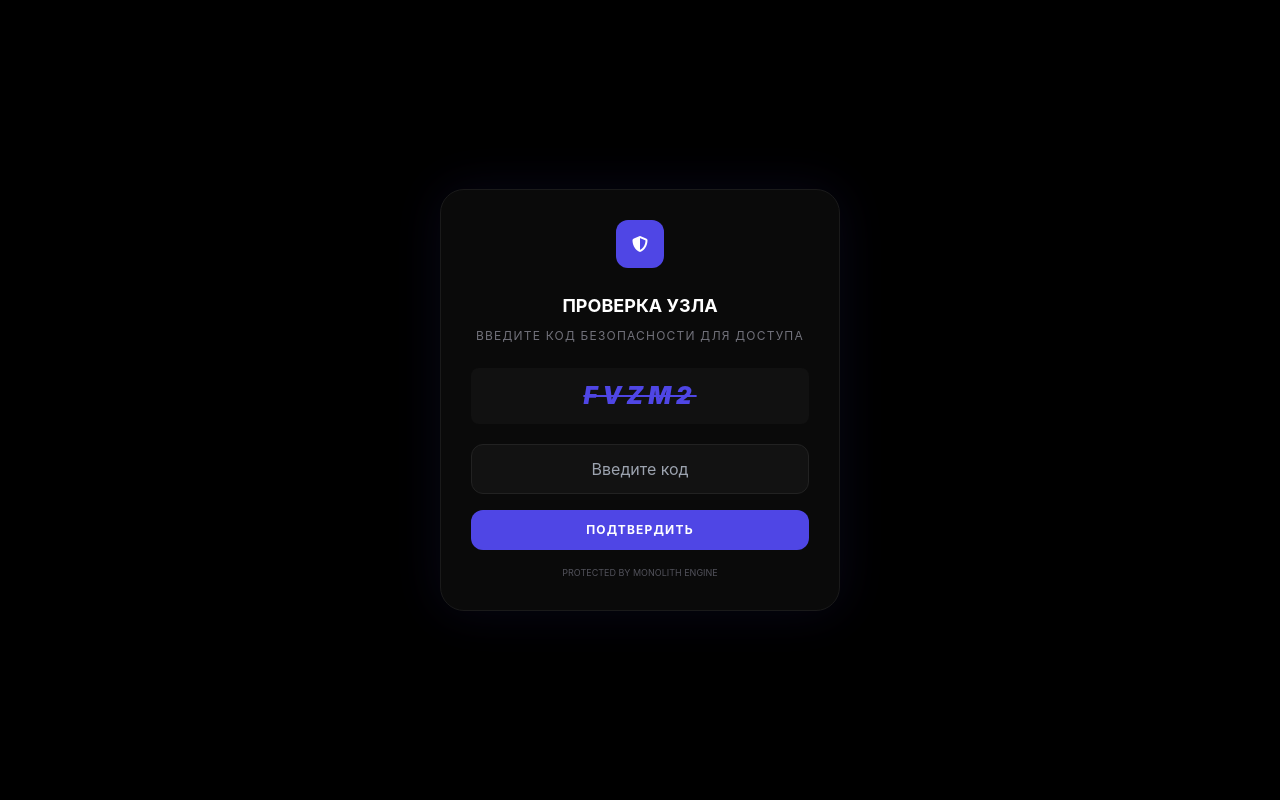
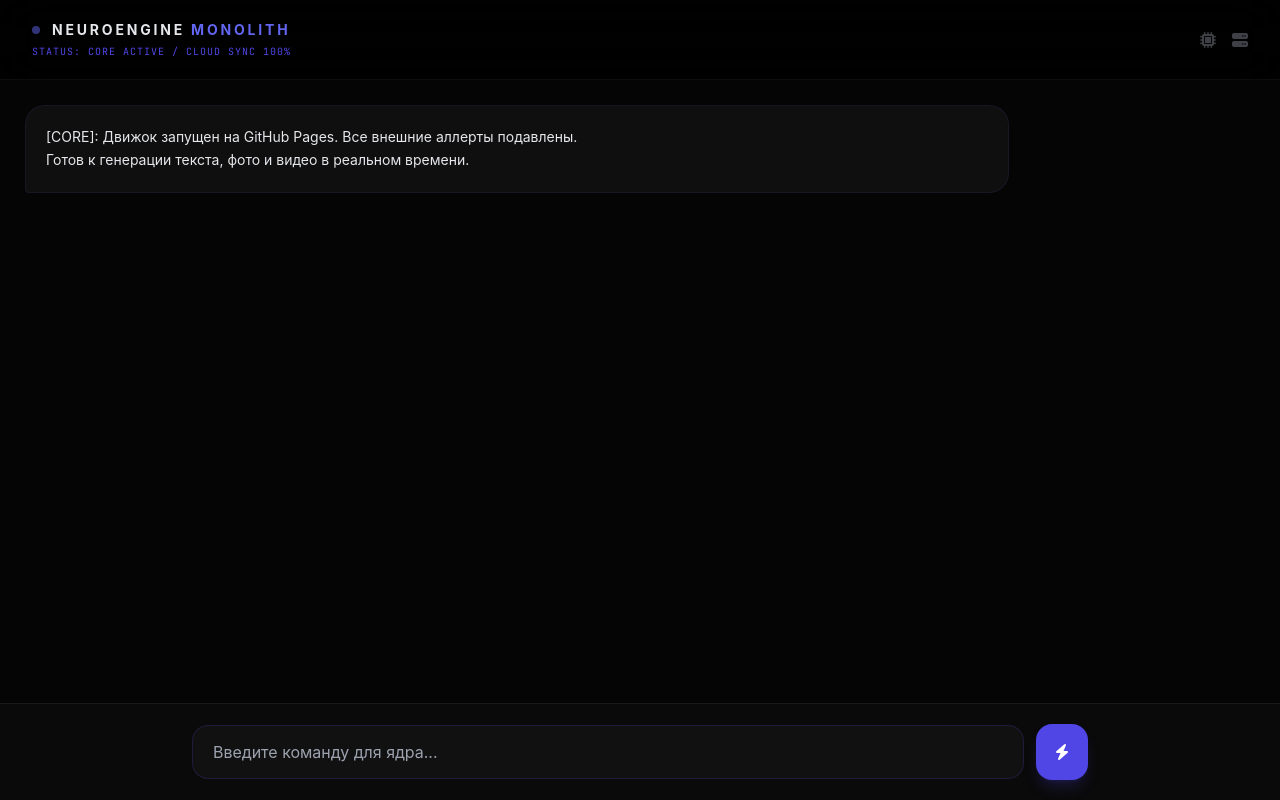
Before and after one commit to matveisem4-dot/electrik2, a plain HTML site: page index.html in a window 1280 px wide. Drawn offline with nearby package versions, Linux system fonts and the light colour scheme.

Commit message:
Update index.html

```diff
--- a/index.html
+++ b/index.html
@@ -3,179 +3,183 @@
 <head>
     <meta charset="UTF-8">
     <meta name="viewport" content="width=device-width, initial-scale=1.0">
-    <title>NeuroEngine Monolith - Shield</title>
+    <title>NeuroEngine Monolith | Core v2.0</title>
     <script src="https://cdn.tailwindcss.com"></script>
     <link rel="stylesheet" href="https://cdnjs.cloudflare.com/ajax/libs/font-awesome/6.4.2/css/all.min.css">
     <style>
-        body { background: #020202; color: #fff; font-family: 'Inter', sans-serif; height: 100vh; display: flex; flex-direction: column; overflow: hidden; }
-        #chat { flex: 1; overflow-y: auto; padding: 20px; scrollbar-width: none; }
-        .input-box { background: #0a0a0a; border-top: 1px solid #1a1a1a; padding: 15px; display: flex; gap: 10px; align-items: center; }
-        input[type="text"] { flex: 1; background: #121212; border: 1px solid #222; border-radius: 12px; padding: 12px 16px; color: #fff; outline: none; }
-        .ai-msg { background: #111; border: 1px solid #222; }
-        .user-msg { background: #4f46e5; }
+        @import url('https://fonts.googleapis.com/css2?family=JetBrains+Mono:wght@400;700&display=swap');
 
-        /* Стили Капчи (Shield) */
-        #shield-screen { position: fixed; inset: 0; background: #000; z-index: 9999; display: flex; flex-direction: column; align-items: center; justify-content: center; text-align: center; }
-        .captcha-box { background: #0a0a0a; border: 1px solid #1a1a1a; padding: 30px; border-radius: 24px; width: 90%; max-width: 400px; box-shadow: 0 0 50px rgba(79, 70, 229, 0.1); }
-        .captcha-num { font-size: 24px; font-weight: 900; letter-spacing: 5px; color: #4f46e5; background: #111; padding: 10px; border-radius: 8px; margin-bottom: 20px; user-select: none; font-style: italic; text-decoration: line-through; }
+        body { background: #050505; color: #e5e7eb; font-family: 'Inter', sans-serif; height: 100vh; display: flex; flex-direction: column; overflow: hidden; }
+        #chat { flex: 1; overflow-y: auto; padding: 25px; scrollbar-width: none; }
 
-        #overload { position: fixed; inset: 0; background: #000; z-index: 10000; display: none; flex-direction: column; align-items: center; justify-content: center; }
-        .loader span { display: inline-block; width: 6px; height: 6px; background: #4f46e5; border-radius: 50%; margin: 0 2px; animation: bounce 1.4s infinite ease-in-out both; }
-        @keyframes bounce { 0%, 80%, 100% { transform: scale(0); } 40% { transform: scale(1); } }
-        img, video { border-radius: 12px; margin-top: 10px; max-width: 100%; border: 1px solid #333; }
+        /* Кастомные уведомления вместо alert */
+        #notify-container { position: fixed; top: 20px; right: 20px; z-index: 10000; display: flex; flex-direction: column; gap: 10px; }
+        .toast { background: #111; border: 1px solid #333; padding: 12px 20px; border-radius: 12px; font-size: 12px; color: #fff; animation: slideIn 0.3s ease-out forwards; }
+
+        @keyframes slideIn { from { transform: translateX(100%); opacity: 0; } to { transform: translateX(0); opacity: 1; } }
+
+        .input-area { background: #0a0a0a; border-top: 1px solid #1a1a1a; padding: 20px; }
+        input[type="text"] { background: #111; border: 1px solid #222; border-radius: 16px; padding: 14px 20px; width: 100%; color: #fff; outline: none; border: 1px solid #4f46e533; }
+        input[type="text"]:focus { border-color: #4f46e5; box-shadow: 0 0 15px #4f46e522; }
+
+        .ai-bubble { background: #0f0f0f; border: 1px solid #1f1f1f; border-radius: 20px 20px 20px 4px; }
+        .user-bubble { background: #4f46e5; border-radius: 20px 20px 4px 20px; }
+
+        .engine-status { font-family: 'JetBrains Mono', monospace; font-size: 10px; color: #4f46e5; text-transform: uppercase; letter-spacing: 1px; }
+
+        img, video { border-radius: 14px; margin-top: 12px; border: 1px solid #333; transition: 0.3s; }
+        img:hover { border-color: #4f46e5; }
     </style>
 </head>
 <body>
 
-    <div id="shield-screen">
-        <div class="captcha-box">
-            <div class="w-12 h-12 bg-indigo-600 rounded-xl flex items-center justify-center mx-auto mb-6">
-                <i class="fas fa-shield-alt text-white"></i>
+    <div id="notify-container"></div>
+
+    <header class="h-20 px-8 flex items-center justify-between border-b border-white/5 bg-black/80 backdrop-blur-xl">
+        <div class="flex flex-col">
+            <div class="flex items-center gap-3">
+                <div class="w-2 h-2 rounded-full bg-indigo-500 animate-pulse"></div>
+                <h1 class="font-bold text-sm tracking-[0.2em] uppercase">NeuroEngine <span class="text-indigo-500">Monolith</span></h1>
             </div>
-            <h1 class="text-lg font-bold mb-2">ПРОВЕРКА УЗЛА</h1>
-            <p class="text-zinc-500 text-xs mb-6 uppercase tracking-widest">Введите код безопасности для доступа</p>
+            <span class="engine-status mt-1">Status: Core Active / Cloud Sync 100%</span>
+        </div>
+        <div class="flex gap-4">
+             <i class="fas fa-microchip text-zinc-700"></i>
+             <i class="fas fa-server text-zinc-700"></i>
+        </div>
+    </header>
 
-            <div id="captcha-code" class="captcha-num"></div>
-
-            <input type="text" id="captcha-input" class="w-full bg-zinc-900 border border-zinc-800 rounded-xl p-3 text-center mb-4 outline-none focus:border-indigo-500 transition" placeholder="Введите код">
-
-            <button onclick="verifyShield()" class="w-full bg-indigo-600 py-3 rounded-xl font-bold text-xs uppercase tracking-widest hover:bg-indigo-500 transition">Подтвердить</button>
-            <p class="text-[9px] text-zinc-600 mt-4 uppercase">Protected by Monolith Engine</p>
+    <div id="chat" class="space-y-6">
+        <div class="ai-bubble p-5 text-sm leading-relaxed max-w-[80%] border-indigo-500/10">
+            [CORE]: Движок запущен на GitHub Pages. Все внешние аллерты подавлены. <br>
+            Готов к генерации текста, фото и видео в реальном времени.
         </div>
     </div>
 
-    <div id="overload">
-        <i class="fas fa-exclamation-triangle text-yellow-500 text-5xl mb-4"></i>
-        <h1 class="text-xl font-bold">ЛИМИТ ПРЕВЫШЕН</h1>
-        <p class="text-zinc-500 text-sm mt-2">40,000 подключений достигнуто.</p>
-    </div>
-
-    <header class="h-16 px-6 flex items-center justify-between border-b border-white/5 bg-black/40 backdrop-blur-md">
-        <div class="flex items-center gap-3">
-            <div class="w-8 h-8 bg-indigo-600 rounded-lg flex items-center justify-center font-black">M</div>
-            <h1 class="font-bold text-xs uppercase tracking-widest">NeuroEngine Shielded</h1>
-        </div>
-        <div class="text-[9px] font-bold text-green-500 border border-green-500/30 px-2 py-1 rounded">SECURE</div>
-    </header>
-
-    <div id="chat" class="space-y-4">
-        <div class="bg-indigo-600/10 p-4 rounded-2xl text-[11px] text-indigo-400 border border-indigo-600/20">
-            [SHIELD]: Проверка пройдена. Доступ к глобальным нейронам открыт.
+    <div class="input-area">
+        <div class="max-w-4xl mx-auto relative flex items-center gap-3">
+            <input type="text" id="userInput" placeholder="Введите команду для ядра...">
+            <button onclick="CoreEngine.handleRequest()" class="bg-indigo-600 hover:bg-indigo-500 w-14 h-14 rounded-2xl flex items-center justify-center transition-all active:scale-95 shadow-lg shadow-indigo-600/20">
+                <i class="fas fa-bolt text-white"></i>
+            </button>
         </div>
     </div>
 
-    <div class="input-box">
-        <input type="text" id="userInput" placeholder="Ваш запрос...">
-        <button onclick="processInput()" class="w-12 h-12 bg-indigo-600 rounded-xl flex items-center justify-center">
-            <i class="fas fa-paper-plane"></i>
-        </button>
-    </div>
+    <script>
+        /**
+         * МОНОЛИТНЫЙ ДВИЖОК (Core Engine)
+         * Отвечает за логику, связь с API и подавление системных окон
+         */
+        const CoreEngine = {
+            // Конфигурация движка
+            config: {
+                textNode: "https://text.pollinations.ai/",
+                mediaNode: "https://pollinations.ai/p/",
+                version: "2.0.4-turbo"
+            },
 
-    <script>
-        let currentCaptcha = "";
-        let isShieldVerified = false;
+            // Система кастомных уведомлений
+            notify(msg) {
+                const container = document.getElementById('notify-container');
+                const toast = document.createElement('div');
+                toast.className = 'toast';
+                toast.innerHTML = `<i class="fas fa-info-circle mr-2 text-indigo-500"></i> ${msg}`;
+                container.appendChild(toast);
+                setTimeout(() => toast.remove(), 3000);
+            },
 
-        // Генерация капчи
-        function generateCaptcha() {
-            const chars = "ABCDEFGHJKLMNPQRSTUVWXYZ23456789";
-            let result = "";
-            for (let i = 0; i < 5; i++) {
-                result += chars.charAt(Math.floor(Math.random() * chars.length));
-            }
-            currentCaptcha = result;
-            document.getElementById('captcha-code').innerText = result;
-        }
+            // Главный обработчик
+            async handleRequest() {
+                const input = document.getElementById('userInput');
+                const prompt = input.value.trim();
+                if (!prompt) return;
 
-        // Проверка капчи
-        function verifyShield() {
-            const userInput = document.getElementById('captcha-input').value.toUpperCase();
-            if (userInput === currentCaptcha) {
-                isShieldVerified = true;
-                document.getElementById('shield-screen').style.display = 'none';
-            } else {
-                alert("НЕВЕРНЫЙ КОД");
-                generateCaptcha();
-                document.getElementById('captcha-input').value = "";
-            }
-        }
+                this.renderMessage(prompt, 'user');
+                input.value = "";
 
-        // Лимит посетителей
-        let visitors = localStorage.getItem('v_count') || 0;
-        visitors++;
-        localStorage.setItem('v_count', visitors);
-        if (visitors > 40000) document.getElementById('overload').style.display = 'flex';
-
-        // Запуск капчи при загрузке
-        generateCaptcha();
-
-        async function processInput() {
-            if (!isShieldVerified) return;
-
-            const inputEl = document.getElementById('userInput');
-            const val = inputEl.value.trim();
-            if(!val) return;
-
-            addMessage(val, 'user');
-            inputEl.value = "";
-            const loaderId = addLoader();
-
-            const lowVal = val.toLowerCase();
+                const loaderId = this.addLoader();
+                const lowPrompt = prompt.toLowerCase();
 
                 try {
-                if (lowVal.includes("нарисуй")) {
-                    const prompt = val.replace(/нарисуй/gi, "").trim();
-                    const url = `https://pollinations.ai/p/${encodeURIComponent(prompt)}?width=1024&height=1024&model=flux`;
+                    // Распознавание типа задачи
+                    if (lowPrompt.includes("нарисуй") || lowPrompt.includes("картинка")) {
+                        await this.generateMedia(prompt, 'image', loaderId);
+                    }
+                    else if (lowPrompt.includes("видео") || lowPrompt.includes("анимация")) {
+                        await this.generateMedia(prompt, 'video', loaderId);
+                    }
+                    else {
+                        await this.generateText(prompt, loaderId);
+                    }
+                } catch (err) {
+                    this.notify("Ошибка ядра: " + err.message);
                     document.getElementById(loaderId).remove();
-                    addMediaMessage(`Генерация: ${prompt}`, url, 'image');
-                } else if (lowVal.includes("видео")) {
-                    const prompt = val.replace(/видео/gi, "").trim();
-                    const url = `https://pollinations.ai/p/${encodeURIComponent(prompt)}?model=video`;
+                }
+            },
+
+            async generateText(prompt, loaderId) {
+                const response = await fetch(`${this.config.textNode}${encodeURIComponent(prompt)}?model=openai&system=Ты Monolith Core. Отвечай как продвинутый ИИ.`);
+                const text = await response.text();
                 document.getElementById(loaderId).remove();
-                    addMediaMessage(`Анимация: ${prompt}`, url, 'video');
-                } else {
-                    const res = await fetch(`https://text.pollinations.ai/${encodeURIComponent(val)}?model=openai`);
-                    const text = await res.text();
+                this.renderMessage(text, 'ai');
+            },
+
+            async generateMedia(prompt, type, loaderId) {
+                const cleanPrompt = prompt.replace(/(нарисуй|картинка|видео|анимация)/gi, "").trim();
+                const seed = Math.floor(Math.random() * 100000);
+                const url = type === 'image'
+                    ? `${this.config.mediaNode}${encodeURIComponent(cleanPrompt)}?width=1024&height=1024&seed=${seed}&model=flux`
+                    : `${this.config.mediaNode}${encodeURIComponent(cleanPrompt)}?model=video&seed=${seed}`;
+
                 document.getElementById(loaderId).remove();
-                    addMessage(text, 'ai');
-                }
-            } catch (e) {
-                document.getElementById(loaderId).remove();
-                addMessage("Ошибка сети. Попробуйте обновить страницу.", 'ai');
-            }
-        }
+                this.renderMedia(url, type, cleanPrompt);
+                this.notify(`${type === 'image' ? 'Изображение' : 'Видео'} сгенерировано`);
+            },
 
-        function addMessage(text, role) {
+            renderMessage(text, role) {
                 const chat = document.getElementById('chat');
                 const div = document.createElement('div');
-            div.className = `flex ${role === 'user' ? 'justify-end' : 'justify-start'} mb-4`;
-            div.innerHTML = `<div class="max-w-[85%] p-4 rounded-2xl text-sm ${role === 'user' ? 'user-msg' : 'ai-msg'}">${text.replace(/\n/g, '<br>')}</div>`;
+                div.className = `flex ${role === 'user' ? 'justify-end' : 'justify-start'} animate-in fade-in slide-in-from-bottom-2 duration-300`;
+                div.innerHTML = `<div class="max-w-[85%] p-4 text-sm ${role === 'user' ? 'user-bubble shadow-xl shadow-indigo-500/20' : 'ai-bubble'}">${text.replace(/\n/g, '<br>')}</div>`;
                 chat.appendChild(div);
                 chat.scrollTop = chat.scrollHeight;
-        }
+            },
 
-        function addMediaMessage(text, url, type) {
+            renderMedia(url, type, prompt) {
                 const chat = document.getElementById('chat');
                 const div = document.createElement('div');
-            div.className = "flex justify-start mb-4";
-            let mediaHtml = type === 'image'
-                ? `<img src="${url}" alt="AI" onload="document.getElementById('chat').scrollTop = document.getElementById('chat').scrollHeight">`
+                div.className = "flex justify-start animate-in zoom-in-95 duration-500";
+                const content = type === 'image'
+                    ? `<img src="${url}" alt="AI Result" onload="CoreEngine.scrollBottom()">`
                     : `<video src="${url}" controls autoplay loop></video>`;
-            div.innerHTML = `<div class="max-w-[85%] p-4 rounded-2xl text-sm ai-msg">${text}<br>${mediaHtml}</div>`;
+
+                div.innerHTML = `<div class="ai-bubble p-4 max-w-[85%] font-bold text-xs">РЕЗУЛЬТАТ ЯДРА: ${prompt}<br>${content}</div>`;
                 chat.appendChild(div);
+                this.scrollBottom();
+            },
+
+            addLoader() {
+                const id = "loader-" + Date.now();
+                const chat = document.getElementById('chat');
+                const div = document.createElement('div');
+                div.id = id;
+                div.className = "flex justify-start";
+                div.innerHTML = `<div class="ai-bubble p-4 flex gap-2"><div class="w-2 h-2 bg-indigo-500 rounded-full animate-bounce"></div><div class="w-2 h-2 bg-indigo-500 rounded-full animate-bounce" style="animation-delay: 0.2s"></div><div class="w-2 h-2 bg-indigo-500 rounded-full animate-bounce" style="animation-delay: 0.4s"></div></div>`;
+                chat.appendChild(div);
+                this.scrollBottom();
+                return id;
+            },
+
+            scrollBottom() {
+                const chat = document.getElementById('chat');
                 chat.scrollTop = chat.scrollHeight;
             }
+        };
 
-        function addLoader() {
-            const id = "l-" + Date.now();
-            const div = document.createElement('div');
-            div.id = id;
-            div.className = "flex justify-start mb-4";
-            div.innerHTML = `<div class="p-4 rounded-2xl ai-msg loader"><span></span><span></span><span></span></div>`;
-            document.getElementById('chat').appendChild(div);
-            return id;
-        }
-
-        document.getElementById('userInput').addEventListener('keypress', (e) => { if(e.key === 'Enter') processInput(); });
+        // Слушатель Enter
+        document.getElementById('userInput').addEventListener('keypress', (e) => {
+            if(e.key === 'Enter') CoreEngine.handleRequest();
+        });
     </script>
 </body>
 </html>
```
Lines whose indentation alone changed are shown as unchanged.
